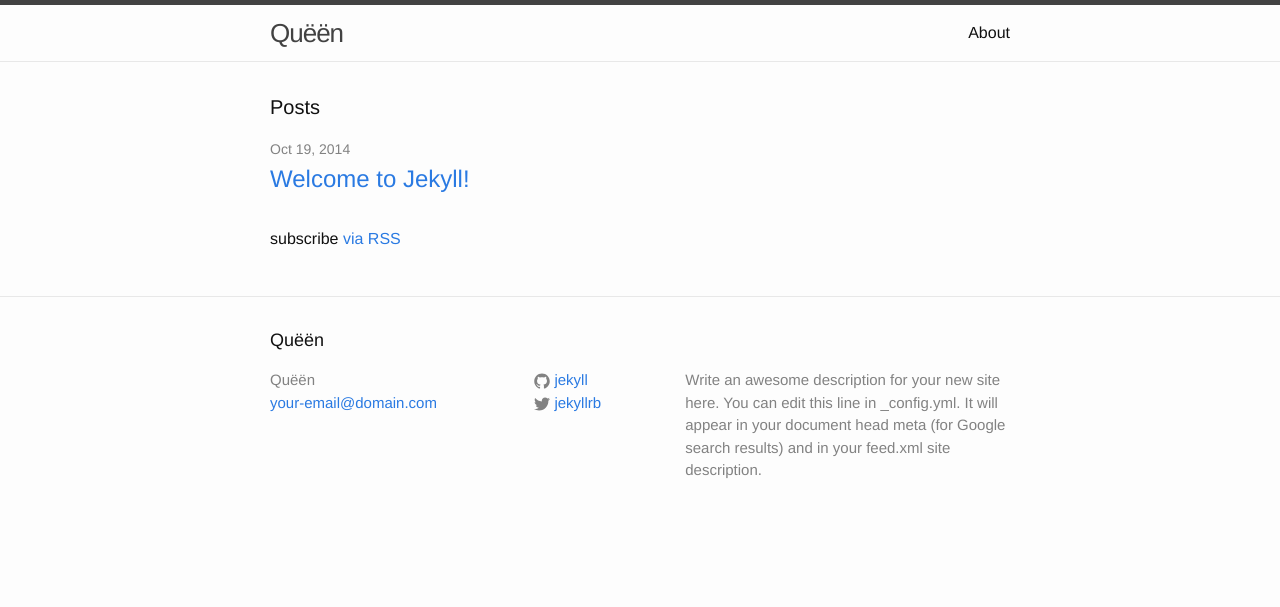
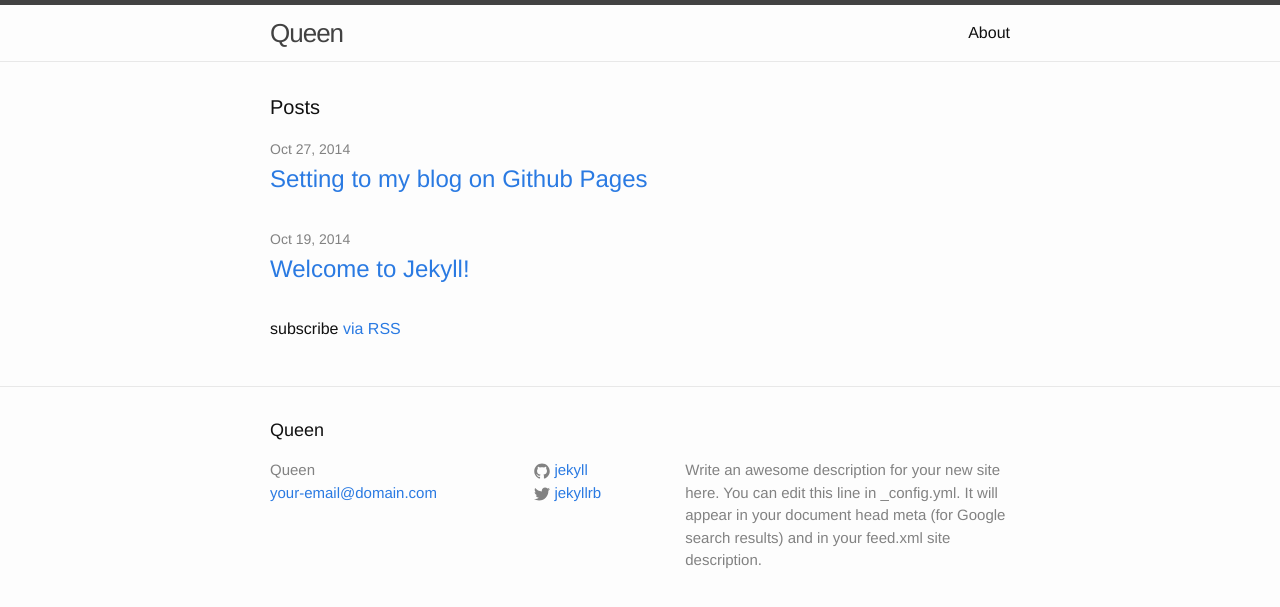
Before and after one commit to imjeen/queen, a Jekyll site: the page built from index.html, in a window 1280 px wide. Shown: the top 607 px of the page. Built offline with Jekyll 4.4.1, drawn with Linux system fonts in a browser that asks for light colours.

Commit message:
post an article: 2014.10.27

```diff
--- a/_config.yml
+++ b/_config.yml
@@ -1,5 +1,5 @@
 # Site settings
-title: Quёёn
+title: Queen
 email: your-email@domain.com
 description: > # this means to ignore newlines until "baseurl:"
   Write an awesome description for your new site here. You can edit this
@@ -10,6 +10,8 @@ url: "http://yourdomain.com" # the base hostname & protocol for your site
 twitter_username: jekyllrb
 github_username:  jekyll
 
+encoding: utf-8
+
 highlighter: rouge/pygments
 
 # Build settings
--- /dev/null
+++ b/_posts/2014-10-27-welcome-to-jekyll.markdown
@@ -0,0 +1,16 @@
+---
+layout: post
+title: Setting to my blog on Github Pages
+date: 2014-10-27
+categories: update
+---
+
+## 认识Github
+
+## Github Page 的配置
+
+## 使用Git
+
+## 使用 jekyll
+
+## FAQ
```
